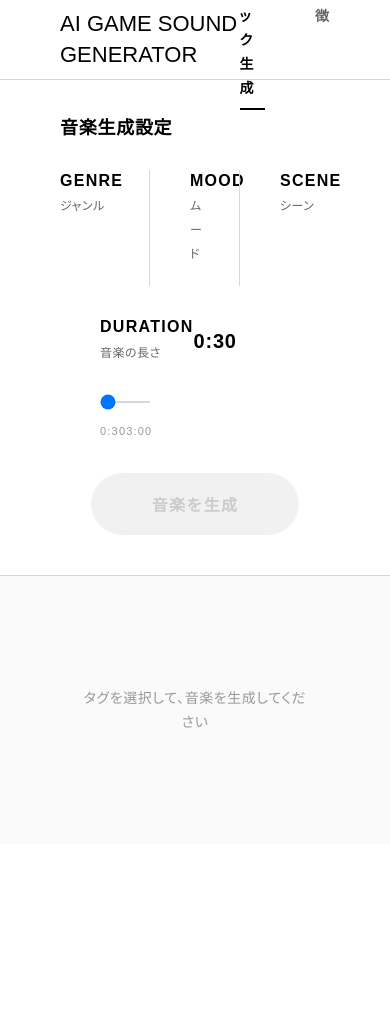
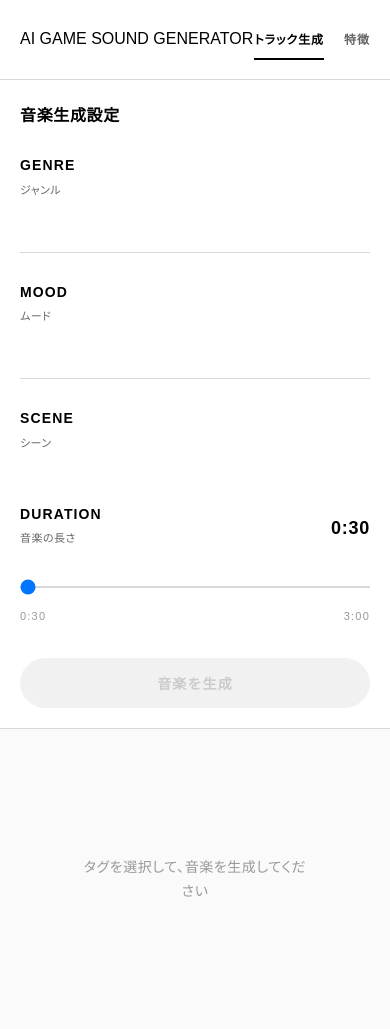
Before and after one commit to synthalpha/ai-game-sound-generator, a Python web app: template src/app/templates/index.html in a window 390 px wide. Before the commit the page ends 728 px from the top, so only its background shows below. Run offline with Jinja, Linux system fonts and the light colour scheme; the template is opened without the code that fills it, so the values that code supplies are empty; some libraries are stand-ins or nearby versions; some web fonts are replaced.

Commit message:
feat: レスポンシブ対応を実装

```diff
--- a/src/app/templates/index.html
+++ b/src/app/templates/index.html
@@ -33,12 +33,26 @@
             height: 100vh;
         }
 
+        @media (max-width: 768px) {
+            body {
+                overflow-y: auto;
+                height: auto;
+            }
+        }
+
         /* レイアウト */
         .container {
             height: 100vh;
             background: #fff;
             display: flex;
             flex-direction: column;
+        }
+
+        @media (max-width: 768px) {
+            .container {
+                height: auto;
+                min-height: 100vh;
+            }
         }
 
         /* ヘッダー */
@@ -62,6 +76,7 @@
             font-weight: 500;
             letter-spacing: 0;
             line-height: 1.4;
+            white-space: nowrap;
         }
 
         .header-nav {
@@ -80,6 +95,7 @@
             position: relative;
             transition: none;
             opacity: 0.6;
+            white-space: nowrap;
         }
 
         .nav-link:hover {
@@ -426,6 +442,140 @@
             font-size: 13px;
             color: #666;
             line-height: 1.8;
+        }
+        /* レスポンシブ対応 */
+        @media (max-width: 1024px) {
+            .header {
+                padding: 0 40px;
+            }
+
+            .generation-section {
+                padding: 30px 40px;
+            }
+
+            .audio-container {
+                padding: 30px 40px;
+            }
+        }
+
+        @media (max-width: 768px) {
+            .header {
+                padding: 0 20px;
+            }
+
+            .header h1 {
+                font-size: 18px;
+            }
+
+            .header-nav {
+                gap: 30px;
+            }
+
+            .nav-link {
+                font-size: 13px;
+            }
+
+            .main-content {
+                height: auto;
+                min-height: calc(100vh - 80px);
+                overflow-y: auto;
+            }
+
+            .generation-section {
+                padding: 20px;
+                flex: none;
+                height: auto;
+            }
+
+            .result-section-container {
+                flex: none;
+                height: auto;
+                min-height: 300px;
+            }
+
+            .tag-row {
+                flex-direction: column;
+                gap: 30px;
+            }
+
+            .tag-section {
+                width: 100%;
+                padding: 0 !important;
+            }
+
+            .tag-section:not(:last-child)::after {
+                display: none;
+            }
+
+            .tag-section:not(:last-child) {
+                padding-bottom: 30px !important;
+                border-bottom: 1px solid #d8d8d8;
+            }
+
+            .tag-grid {
+                justify-content: flex-start;
+            }
+
+            .generate-button {
+                width: 100%;
+                padding: 16px 40px;
+            }
+
+            .audio-container {
+                padding: 20px;
+            }
+
+            .action-buttons {
+                display: flex;
+                flex-direction: column;
+                gap: 10px;
+                width: 100%;
+            }
+
+            .action-button {
+                width: 100%;
+            }
+        }
+
+        @media (max-width: 480px) {
+            .header h1 {
+                font-size: 16px;
+            }
+
+            .header-nav {
+                gap: 20px;
+            }
+
+            .nav-link {
+                font-size: 12px;
+                padding: 6px 0;
+            }
+
+            .section-title {
+                font-size: 16px;
+            }
+
+            .tag-label-en {
+                font-size: 14px;
+            }
+
+            .tag-label-ja {
+                font-size: 11px;
+            }
+
+            .tag-button {
+                font-size: 13px;
+                padding: 6px 16px;
+            }
+
+            .duration-display {
+                font-size: 18px;
+            }
+
+            .generate-button {
+                font-size: 14px;
+                padding: 14px 30px;
+            }
         }
     </style>
 </head>
```
